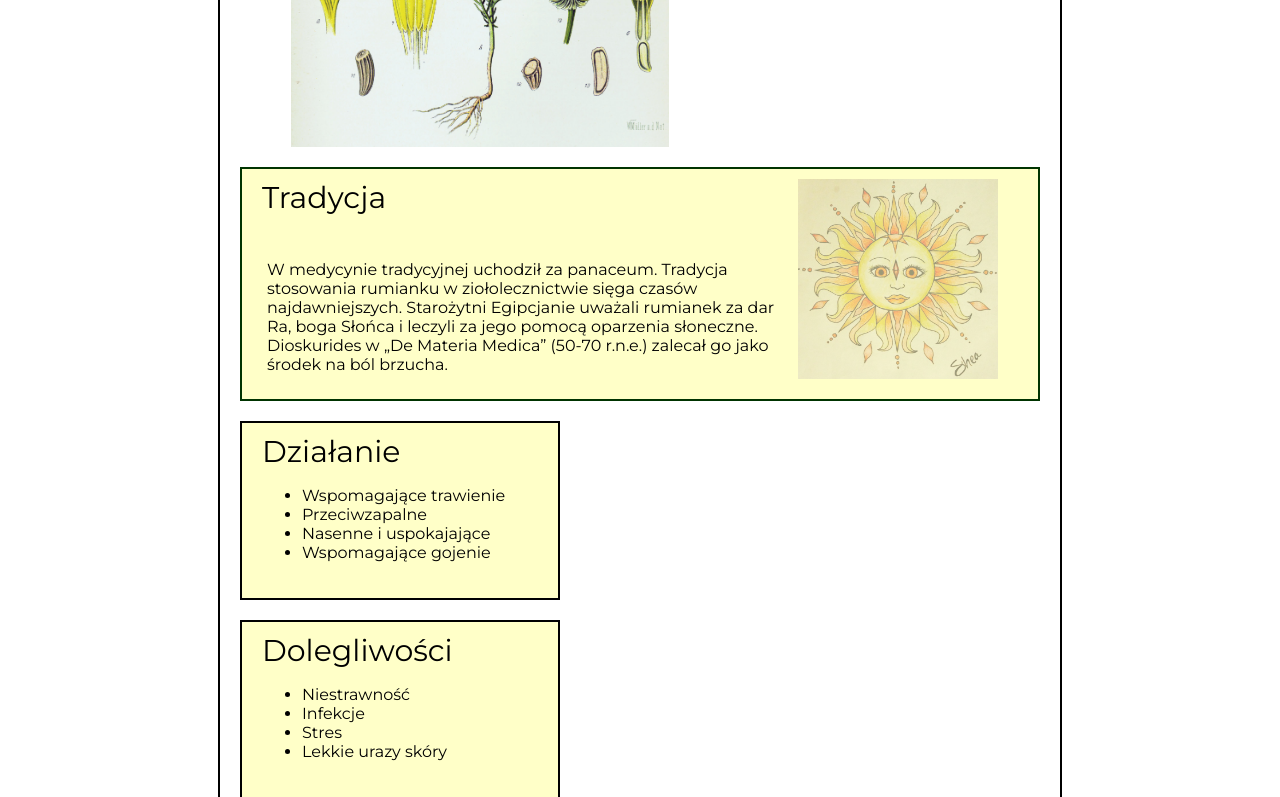
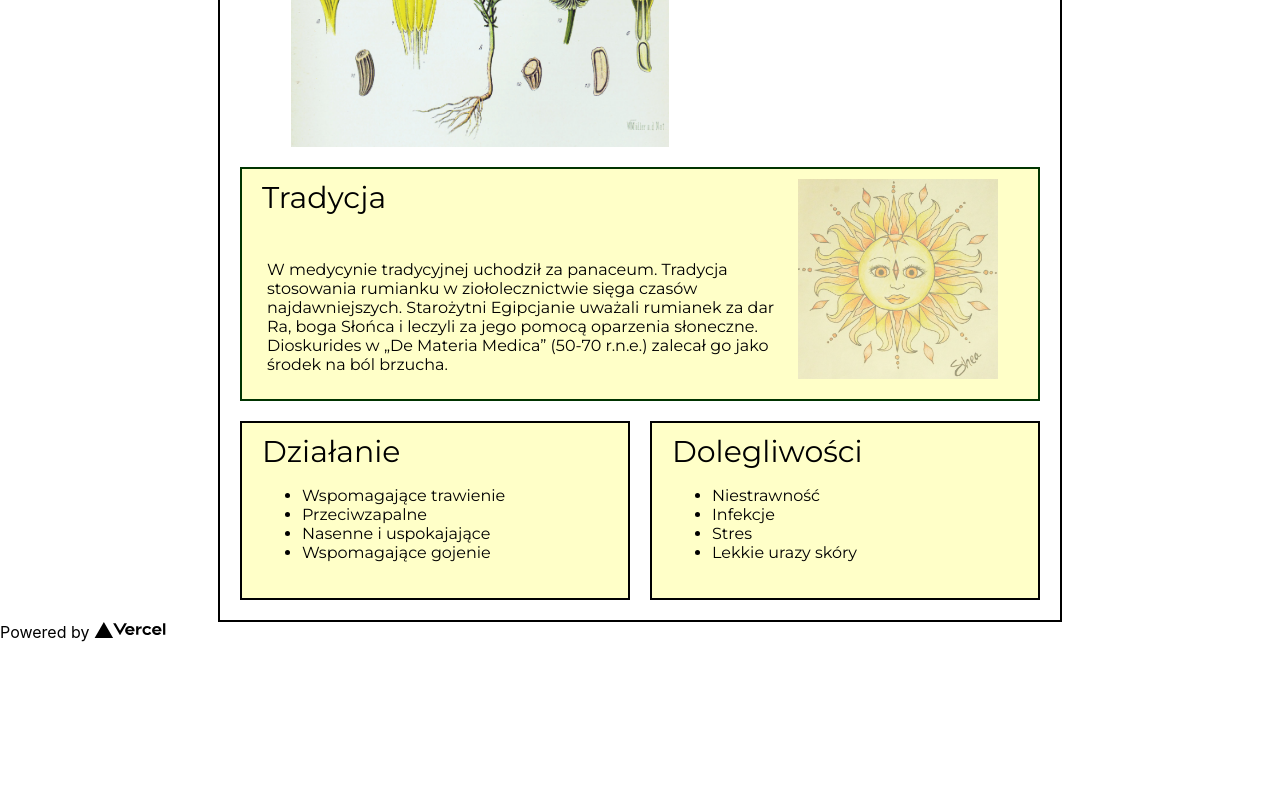
Before and after one commit to macknull/hrbz_ui, a Next.js app: page / in a window 1280 px wide. Shown: the part 544-1341 px from the top of the page. After the commit the page ends 1186 px from the top, so only its background shows below. Built offline with nearby package versions, Linux system fonts and the light colour scheme; a web font is replaced by a local one.

Commit message:
Fix flex wrap of herb content

```diff
--- a/pages/index.tsx
+++ b/pages/index.tsx
@@ -5,7 +5,7 @@ import styles from '../styles/Home.module.css'
 
 const herbTraditionContent = 'W medycynie tradycyjnej  uchodził za panaceum. Tradycja stosowania rumianku w ziołolecznictwie sięga czasów najdawniejszych. Starożytni Egipcjanie uważali rumianek za dar Ra, boga Słońca i leczyli za jego pomocą oparzenia słoneczne. Dioskurides w „De Materia Medica” (50-70 r.n.e.) zalecał go jako środek na ból brzucha.'
 
-type HomeProps = {
+interface HomeProps {
   title: string,
 }
 const Home: NextPage<HomeProps> = ({ title }) => {
@@ -29,6 +29,7 @@ const Home: NextPage<HomeProps> = ({ title }) => {
               <div className={styles['herb-name-latin-container']}>Matricaria chamomilla</div>
             </div>
           </div>
+          <div className={styles['herb-content-container']} >
             <div className={styles['herb-tradition-container']}>
               <div className={styles['herb-tradition-content-container']}>
                 <div className={styles['herb-tradition-header-container']}>Tradycja</div>
@@ -64,6 +65,7 @@ const Home: NextPage<HomeProps> = ({ title }) => {
               </div>
             </div>
           </div>
+        </div>
       </main>
 
       <footer className={styles.footer}>
--- a/styles/Home.module.css
+++ b/styles/Home.module.css
@@ -10,6 +10,12 @@
   font-size: 60px;
   /*color: blueviolet;*/
   padding: 20px 20px 20px 20px;
+}
+
+.herb-content-container {
+  display: flex;
+  flex-direction: row;
+  flex-wrap: wrap;
 }
 
 .herb-card-container {
```
Lines whose indentation alone changed are shown as unchanged.
